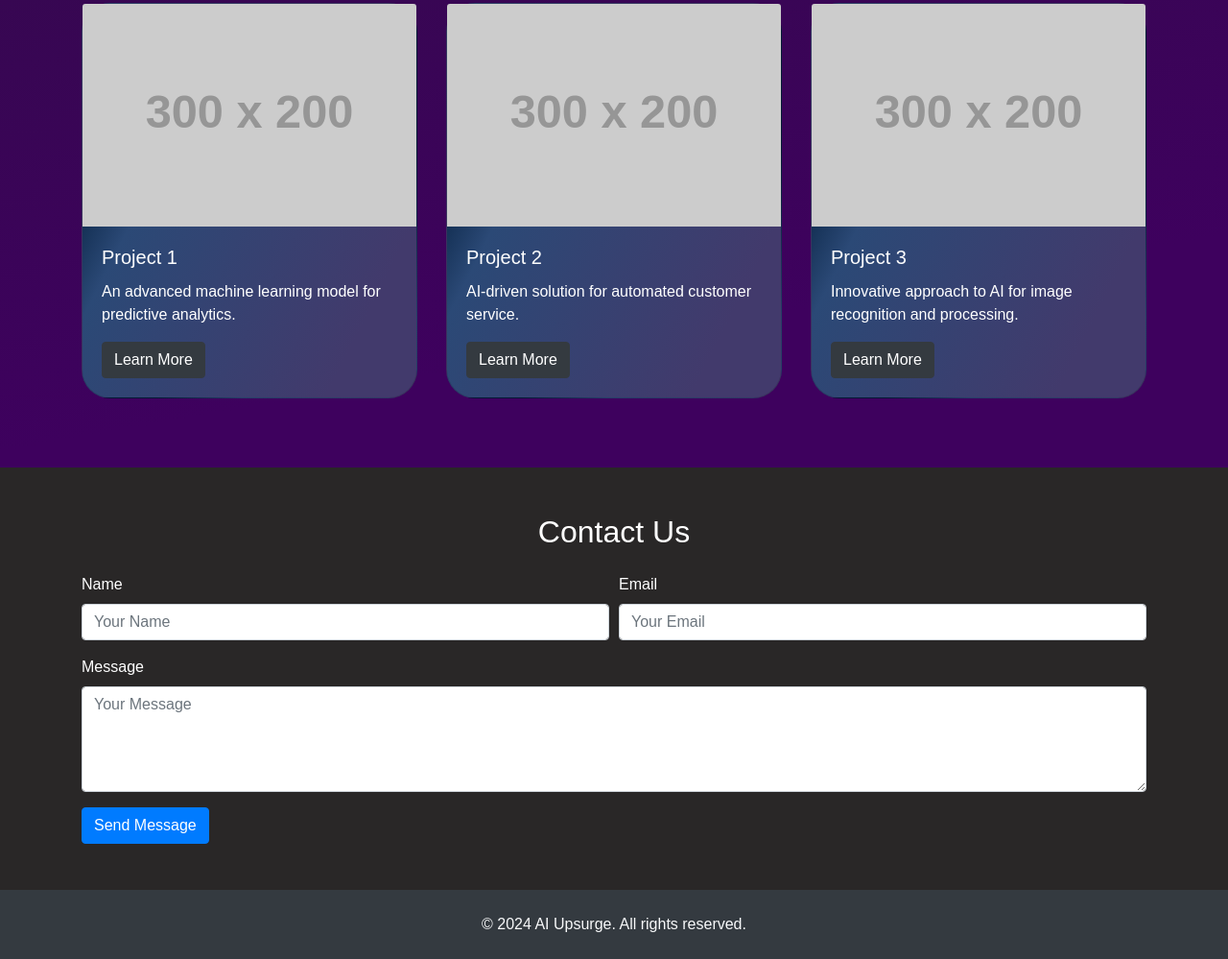
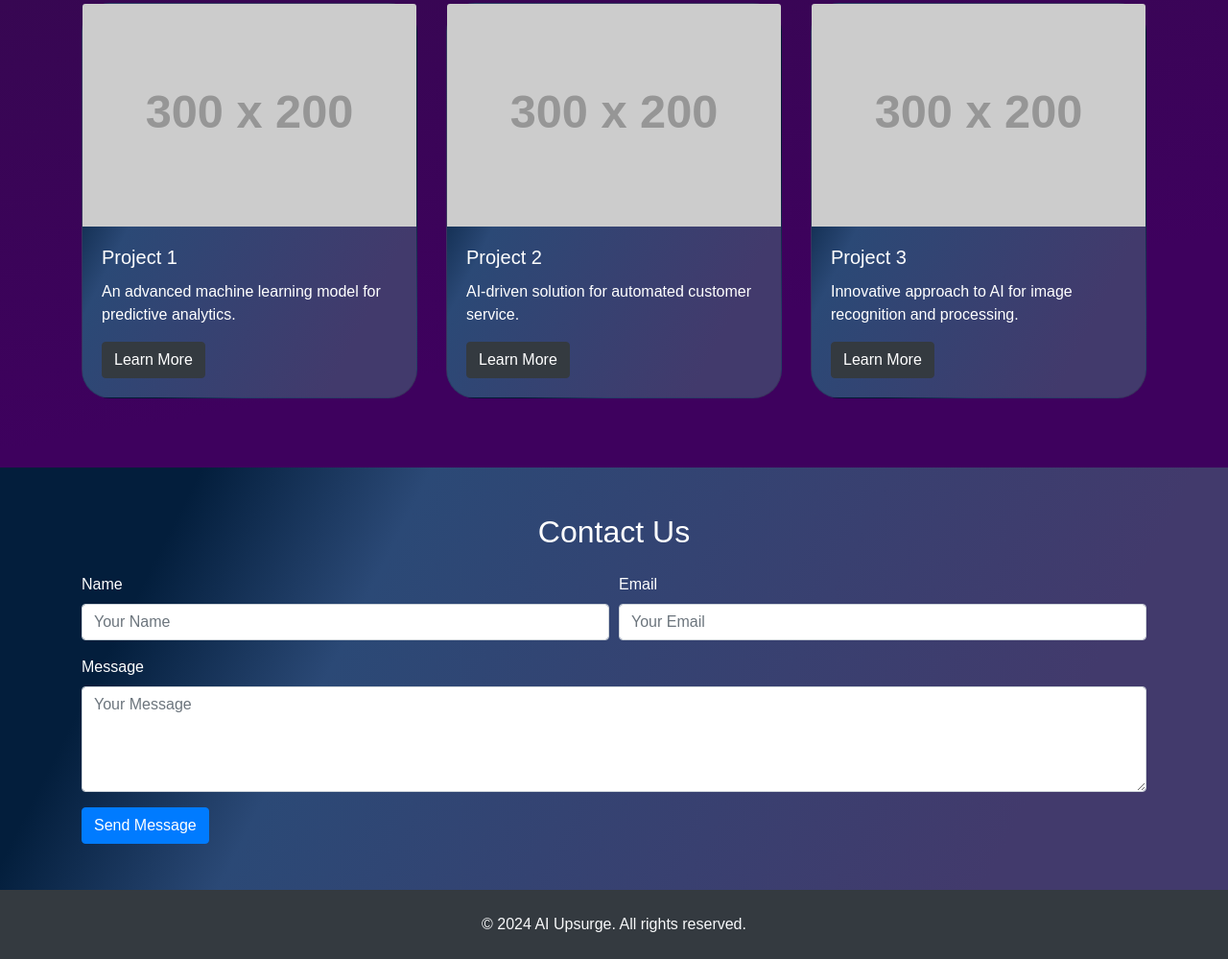
Before and after one commit to Samarsingh1011/dmmits_codjam, a website: page Mains/index.html in a window 1280 px wide. Shown: the part 2201-3200 px from the top of the page at 96% size. Drawn offline with nearby package versions, Linux system fonts and the light colour scheme; placeholder pictures from the web are drawn by us; a web font is replaced by a local one.

Commit message:
something

```diff
--- a/Mains/styles.css
+++ b/Mains/styles.css
@@ -173,7 +173,7 @@ body {
     z-index: 1
 }
 #contact{
-    background:  rgb(41, 39, 39) !important;
+    background: linear-gradient(117deg, rgb(3, 30, 60) 14%, rgb(43, 73, 118) 30%, rgb(66, 58, 108) 83%);
 }
 .navbar-brand {
     font-size: 25px;
```
